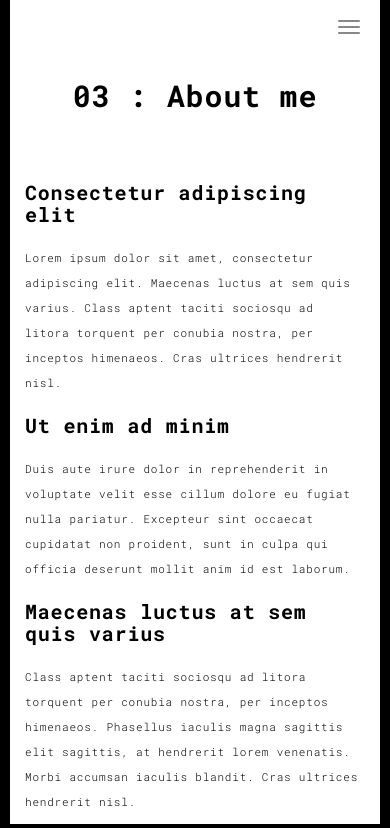
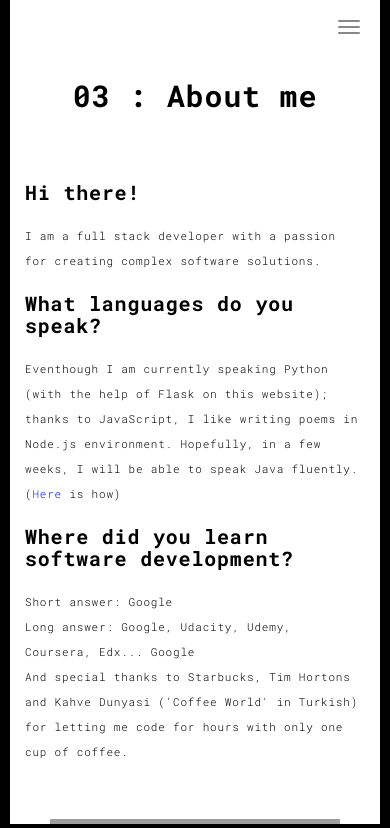
Before and after one commit to mkilicarslan/portfolio-flask, a Flask app: page /about.html in a window 390 px wide. Shown: the part 10-838 px from the top of the page. Run offline with Flask 2, Linux system fonts and the light colour scheme; some libraries are stand-ins or nearby versions; grey boxes are pictures that could not be loaded.

Commit message:
Update about and contact pages with personal information

```diff
--- a/templates/about.html
+++ b/templates/about.html
@@ -1,35 +1,23 @@
 <!DOCTYPE html>
 <html lang="en">
+
 <head>
   <meta charset="UTF-8" />
   <meta content="IE=edge" http-equiv="X-UA-Compatible" />
   <meta content="width=device-width,initial-scale=1" name="viewport" />
   <meta content="description" name="description" />
   <meta name="google" content="notranslate" />
-    <meta
-      content="Mashup templates have been developped by Orson.io team"
-      name="author"
-    />
+  <meta content="Mashup templates have been developped by Orson.io team" name="author" />
 
   <!-- Disable tap highlight on IE -->
   <meta name="msapplication-tap-highlight" content="no" />
 
-    <link
-      rel="apple-touch-icon"
-      sizes="180x180"
-      href="{{ url_for('static', filename='assets/apple-icon-180x180.png') }}"
-    />
-    <link
-      href="{{ url_for('static', filename='assets/favicon.ico') }}"
-      rel="icon"
-    />
+  <link rel="apple-touch-icon" sizes="180x180"
+    href="{{ url_for('static', filename='assets/apple-icon-180x180.png') }}" />
+  <link href="{{ url_for('static', filename='assets/favicon.ico') }}" rel="icon" />
   <title>Title page</title>
 
-    <link
-      type="text/css"
-      rel="stylesheet"
-      href="{{ url_for('static', filename='main.css') }}"
-    />
+  <link type="text/css" rel="stylesheet" href="{{ url_for('static', filename='main.css') }}" />
 </head>
 
 <body class="">
@@ -41,13 +29,8 @@
   <header>
     <nav class="navbar  navbar-fixed-top navbar-default">
       <div class="container">
-          <button
-            type="button"
-            class="navbar-toggle collapsed"
-            data-toggle="collapse"
-            data-target="#navbar-collapse"
-            aria-expanded="false"
-          >
+        <button type="button" class="navbar-toggle collapsed" data-toggle="collapse" data-target="#navbar-collapse"
+          aria-expanded="false">
           <span class="sr-only">Toggle navigation</span>
           <span class="icon-bar"></span>
           <span class="icon-bar"></span>
@@ -78,37 +61,36 @@
             <div class="col-md-10 col-md-offset-1">
               <div class="row">
                 <div class="col-xs-12 col-md-6">
-                    <h3>Consectetur adipiscing elit</h3>
+                  <h3>Hi there!</h3>
                   <p>
-                      Lorem ipsum dolor sit amet, consectetur adipiscing elit.
-                      Maecenas luctus at sem quis varius. Class aptent taciti
-                      sociosqu ad litora torquent per conubia nostra, per
-                      inceptos himenaeos. Cras ultrices hendrerit nisl.
+                    I am a full stack developer with a passion for creating
+                    complex software solutions.
                   </p>
-                    <h3>Ut enim ad minim</h3>
+                  <h3>What languages do you speak?</h3>
                   <p>
-                      Duis aute irure dolor in reprehenderit in voluptate velit
-                      esse cillum dolore eu fugiat nulla pariatur. Excepteur
-                      sint occaecat cupidatat non proident, sunt in culpa qui
-                      officia deserunt mollit anim id est laborum.
+                    Eventhough I am currently speaking Python (with the help
+                    of Flask on this website); thanks to JavaScript, I like
+                    writing poems in Node.js environment. Hopefully, in a few
+                    weeks, I will be able to speak Java fluently. (<a
+                      href="https://www.coursera.org/specializations/java-object-oriented">Here</a>
+                    is how)
                   </p>
 
-                    <h3>Maecenas luctus at sem quis varius</h3>
+                  <h3>Where did you learn software development?</h3>
                   <p>
-                      Class aptent taciti sociosqu ad litora torquent per
-                      conubia nostra, per inceptos himenaeos. Phasellus iaculis
-                      magna sagittis elit sagittis, at hendrerit lorem
-                      venenatis. Morbi accumsan iaculis blandit. Cras ultrices
-                      hendrerit nisl.
+                    Short answer: Google <br />
+                    Long answer: Google, Udacity, Udemy, Coursera, Edx...
+                    Google <br />
+                    And special thanks to Starbucks, Tim Hortons and Kahve
+                    Dunyasi ('Coffee World' in Turkish) for letting me code
+                    for hours with only one cup of coffee.
                   </p>
                 </div>
-                  <!-- <div class="col-xs-12 col-md-6">
+                <div class="col-xs-12 col-md-5" style="padding: 40px;">
                   <img
-                      src="static/assets/images/profil.jpg"
-                      class="img-responsive"
-                      alt=""
-                    />
-                  </div> -->
+                    src="https://firebasestorage.googleapis.com/v0/b/portfolio-flask.appspot.com/o/profil.jpg?alt=media&token=72b30c0f-3083-4391-889c-f0beed5a901c"
+                    class="img-responsive" alt="" />
+                </div>
               </div>
             </div>
           </div>
@@ -123,15 +105,8 @@
         <div class="col-xs-12">
           <p>
             © UNTITLED | Website created with
-              <a
-                href="http://www.mashup-template.com/"
-                title="Create website with free html template"
-                >Mashup Template</a
-              >/<a
-                href="https://www.unsplash.com/"
-                title="Beautiful Free Images"
-                >Unsplash</a
-              >
+            <a href="http://www.mashup-template.com/" title="Create website with free html template">Mashup
+              Template</a>/<a href="https://www.unsplash.com/" title="Beautiful Free Images">Unsplash</a>
           </p>
         </div>
       </div>
@@ -139,7 +114,7 @@
   </footer>
 
   <script>
-      document.addEventListener("DOMContentLoaded", function(event) {
+    document.addEventListener("DOMContentLoaded", function (event) {
       navActivePage();
     });
   </script>
@@ -158,9 +133,7 @@
 </script>
 
 -->
-    <script
-      type="text/javascript"
-      src="{{ url_for('static', filename='main.js') }}"
-    ></script>
+  <script type="text/javascript" src="{{ url_for('static', filename='main.js') }}"></script>
 </body>
+
 </html>
```
Also changed, not shown: templates/contact.html (+22 -9 lines), static/assets/images/profil.jpg. Lines whose indentation alone changed are shown as unchanged.
